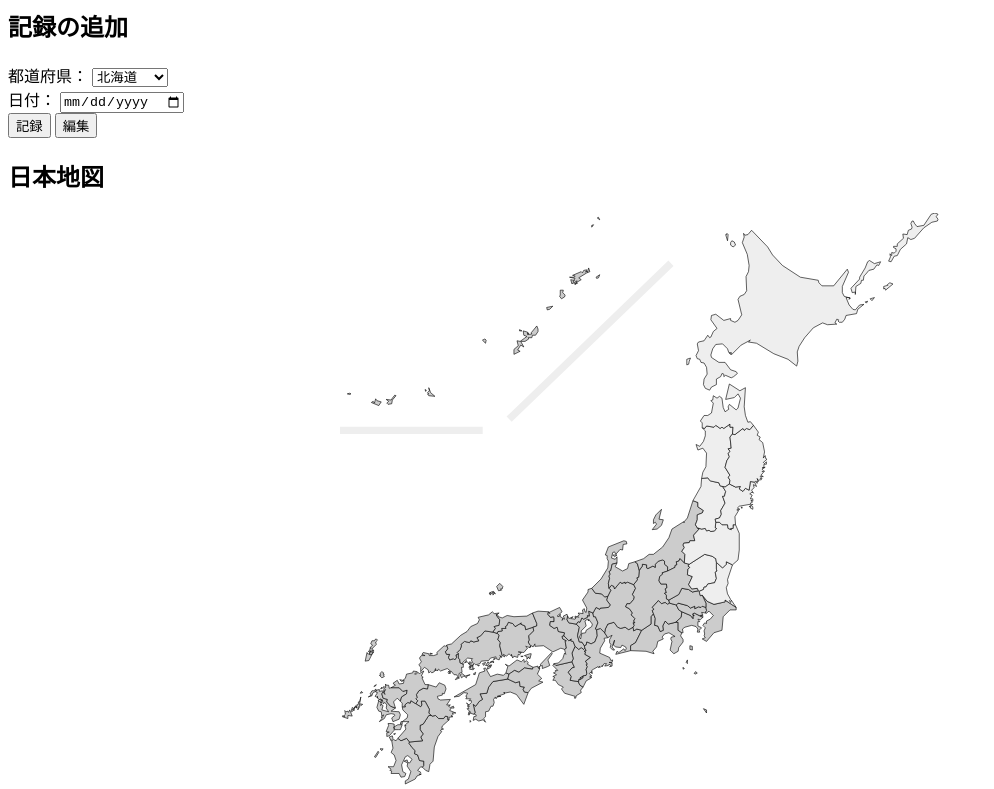
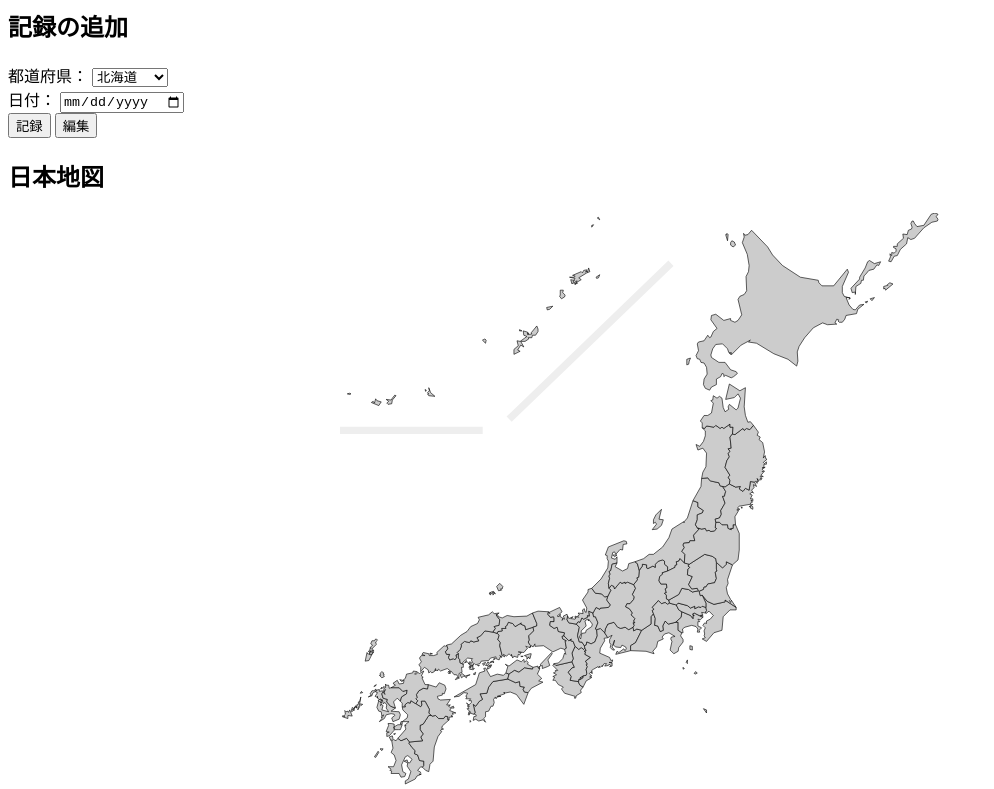
Before and after one commit to HinaWatanabe/travel_checker, a plain HTML site: page index.html in a window 1280 px wide. Shown: the part 81-870 px from the top of the page, without its empty margins (0-994 px from the left). Drawn offline with Linux system fonts and the light colour scheme.

```diff
--- a/app.js
+++ b/app.js
@@ -10,15 +10,15 @@
   ];
 
   const prefCodeMap = {
-    "北海道": "01",
-    "青森県": "02",
-    "岩手県": "03",
-    "宮城県": "04",
-    "秋田県": "05",
-    "山形県": "06",
-    "福島県": "07",
-    "茨城県": "08",
-    "栃木県": "09",
+    "北海道": "1",
+    "青森県": "2",
+    "岩手県": "3",
+    "宮城県": "4",
+    "秋田県": "5",
+    "山形県": "6",
+    "福島県": "7",
+    "茨城県": "8",
+    "栃木県": "9",
     "群馬県": "10",
     "埼玉県": "11",
     "千葉県": "12",
--- a/index.html
+++ b/index.html
@@ -9,7 +9,7 @@
 </head>
 
 <body>
-    <h1>🐸 カエルの旅行先チェッカー 🐸🐸</h1>
+    <h1>🐸 カエルの旅行先チェッカー 🐸</h1>
 
     <section>
         <h2>記録の追加</h2>
```
